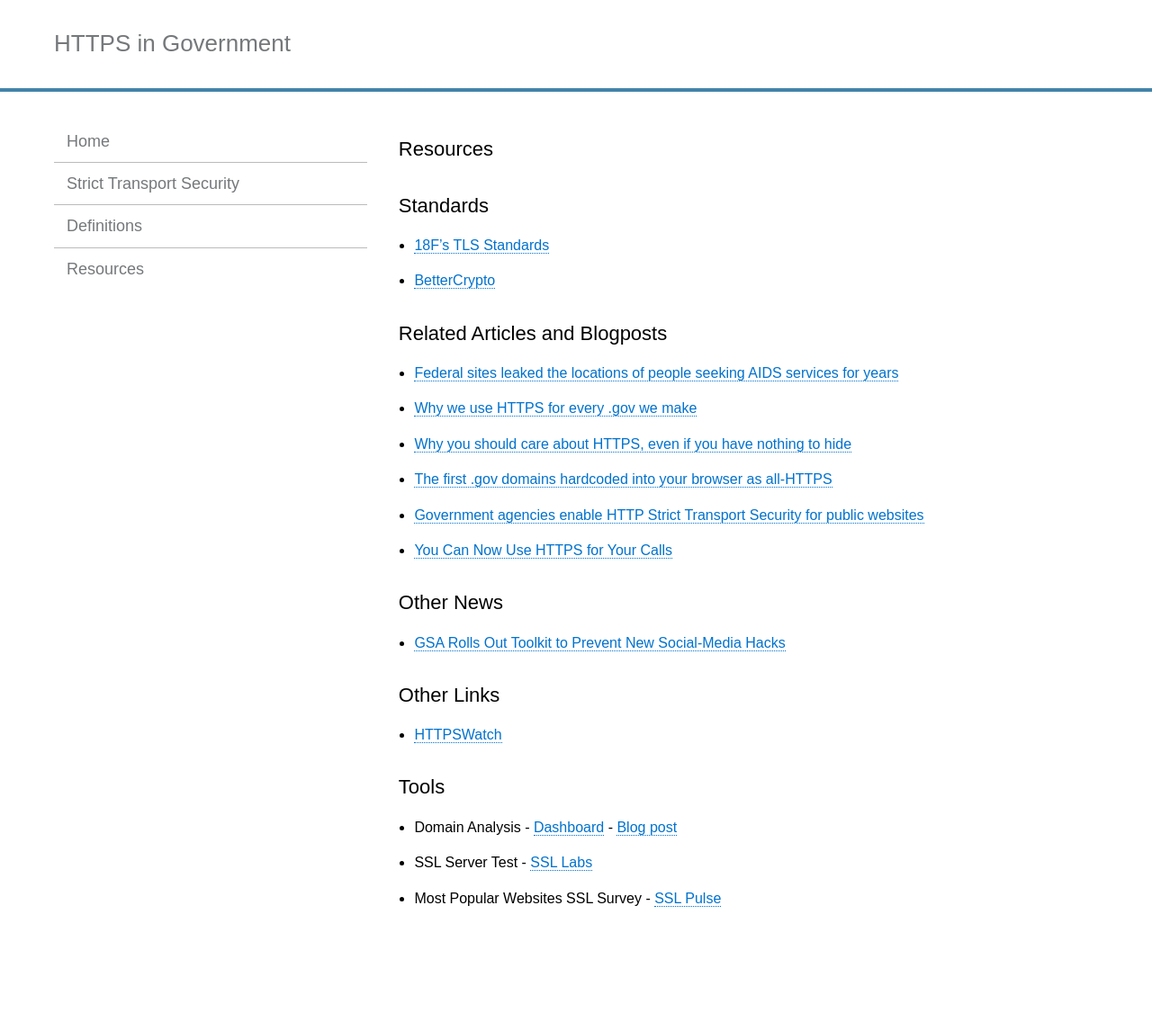
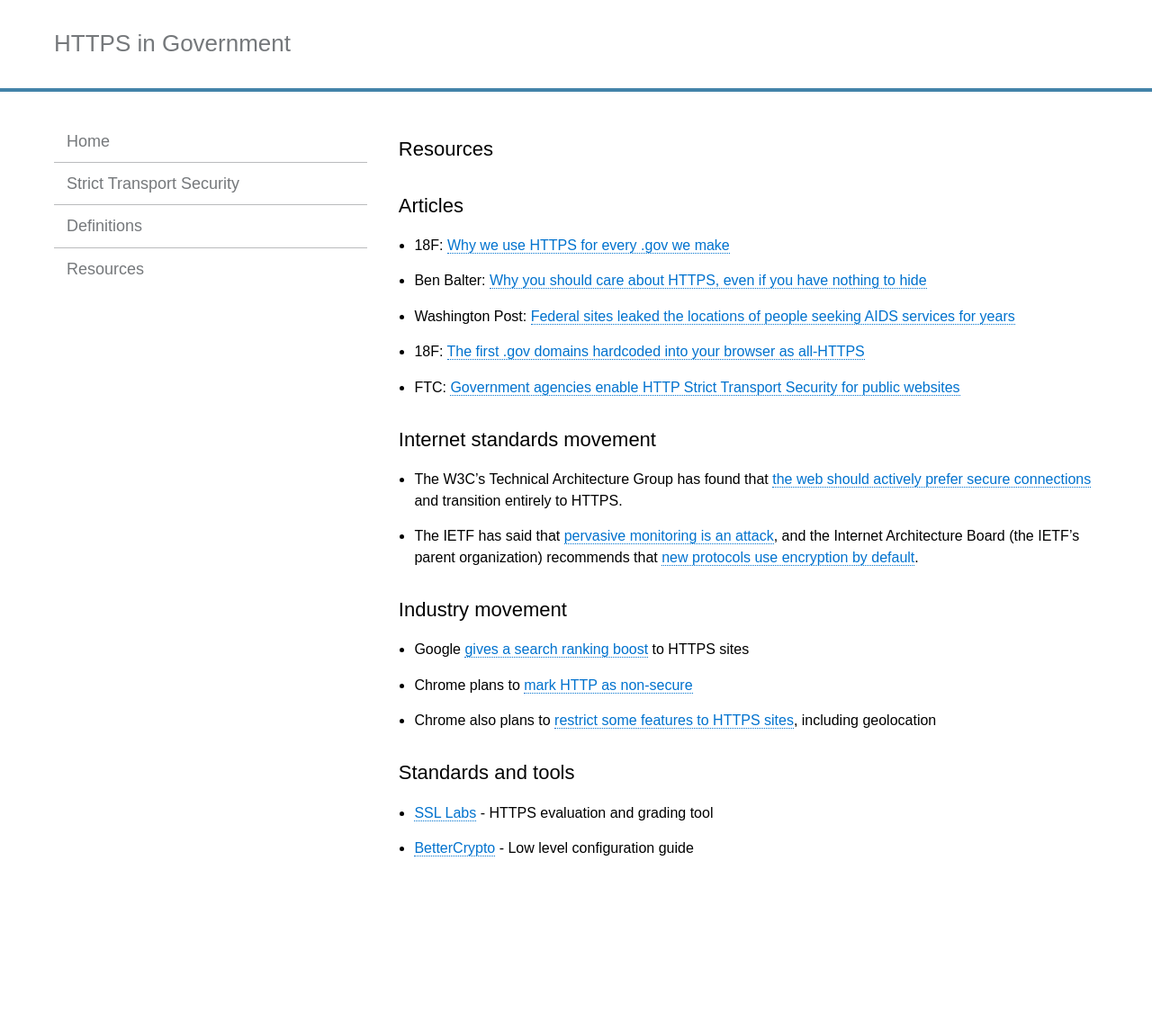
Before and after one commit to GSA/https, a Jekyll site: the page built from pages/resources.md, in a window 1280 px wide. Shown: the whole page at 90% size. Built offline with Jekyll 4.4.1, drawn with Linux system fonts in a browser that asks for light colours; Markdown is read by kramdown in place of the engine named in the settings; after the commit the page ends 1091 px from its top, so only the background shows below that.

Commit message:
update some resources

```diff
--- a/pages/resources.md
+++ b/pages/resources.md
@@ -4,30 +4,26 @@ title: Resources
 permalink: /resources/
 ---
 
-## Standards
+## Articles
 
-* [18F's TLS Standards](https://github.com/18F/tls-standards)
-* [BetterCrypto](https://bettercrypto.org/static/applied-crypto-hardening.pdf)
+* 18F: [Why we use HTTPS for every .gov we make](https://18f.gsa.gov/2014/11/13/why-we-use-https-in-every-gov-website-we-make/)
+* Ben Balter: [Why you should care about HTTPS, even if you have nothing to hide](http://ben.balter.com/2015/01/06/https-all-the-things/)
+* Washington Post: [Federal sites leaked the locations of people seeking AIDS services for years](http://www.washingtonpost.com/blogs/the-switch/wp/2014/11/07/federal-sites-leaked-the-locations-of-people-seeking-aids-services-for-years/)
+* 18F: [The first .gov domains hardcoded into your browser as all-HTTPS](https://18f.gsa.gov/2015/02/09/the-first-gov-domains-hardcoded-into-your-browser-as-all-https/)
+* FTC: [Government agencies enable HTTP Strict Transport Security for public websites](http://www.ftc.gov/news-events/blogs/techftc/2015/02/government-agencies-enable-http-strict-transport-security-public)
 
-## Related Articles and Blogposts
+## Internet standards movement
 
-* [Federal sites leaked the locations of people seeking AIDS services for years](http://www.washingtonpost.com/blogs/the-switch/wp/2014/11/07/federal-sites-leaked-the-locations-of-people-seeking-aids-services-for-years/)
-* [Why we use HTTPS for every .gov we make](https://18f.gsa.gov/2014/11/13/why-we-use-https-in-every-gov-website-we-make/)
-* [Why you should care about HTTPS, even if you have nothing to hide](http://ben.balter.com/2015/01/06/https-all-the-things/)
-* [The first .gov domains hardcoded into your browser as all-HTTPS](https://18f.gsa.gov/2015/02/09/the-first-gov-domains-hardcoded-into-your-browser-as-all-https/)
-* [Government agencies enable HTTP Strict Transport Security for public websites](http://www.ftc.gov/news-events/blogs/techftc/2015/02/government-agencies-enable-http-strict-transport-security-public)
-* [You Can Now Use HTTPS for Your Calls](https://github.com/InternationalTradeAdministration/developerportal/wiki/You-Can-Now-Use-HTTPS-for-Your-Calls)
+* The W3C's Technical Architecture Group has found that [the web should actively prefer secure connections](https://w3ctag.github.io/web-https/) and transition entirely to HTTPS.
+* The IETF has said that [pervasive monitoring is an attack](https://datatracker.ietf.org/doc/rfc7258/), and the Internet Architecture Board (the IETF's parent organization) recommends that [new protocols use encryption by default](http://www.internetsociety.org/news/internet-society-commends-internet-architecture-board-recommendation-encryption-default).
 
-## Other News
+## Industry movement
 
-* [GSA Rolls Out Toolkit to Prevent New Social-Media Hacks](http://blogs.wsj.com/washwire/2015/01/27/gsa-rolls-out-toolkit-to-prevent-new-social-media-hacks/)
+* Google [gives a search ranking boost](http://googlewebmastercentral.blogspot.com/2014/08/https-as-ranking-signal.html)  to HTTPS sites
+* Chrome plans to [mark HTTP as non-secure](https://www.chromium.org/Home/chromium-security/marking-http-as-non-secure)
+* Chrome also plans to [restrict some features to HTTPS sites](https://groups.google.com/a/chromium.org/forum/#!topic/blink-dev/2LXKVWYkOus), including geolocation
 
-## Other Links
+## Standards and tools
 
-* [HTTPSWatch](https://httpswatch.com)
-
-## Tools
-
-* Domain Analysis - [Dashboard](http://dotgov-browser.herokuapp.com/domains) - [Blog post](http://ben.balter.com/2014/07/07/analysis-of-federal-executive-domains-part-deux/)
-* SSL Server Test - [SSL Labs](https://www.ssllabs.com/ssltest/)
-* Most Popular Websites SSL Survey - [SSL Pulse](https://www.trustworthyinternet.org/ssl-pulse/)
+* [SSL Labs](https://www.ssllabs.com/ssltest/) - HTTPS evaluation and grading tool
+* [BetterCrypto](https://bettercrypto.org/static/applied-crypto-hardening.pdf) - Low level configuration guide
```
